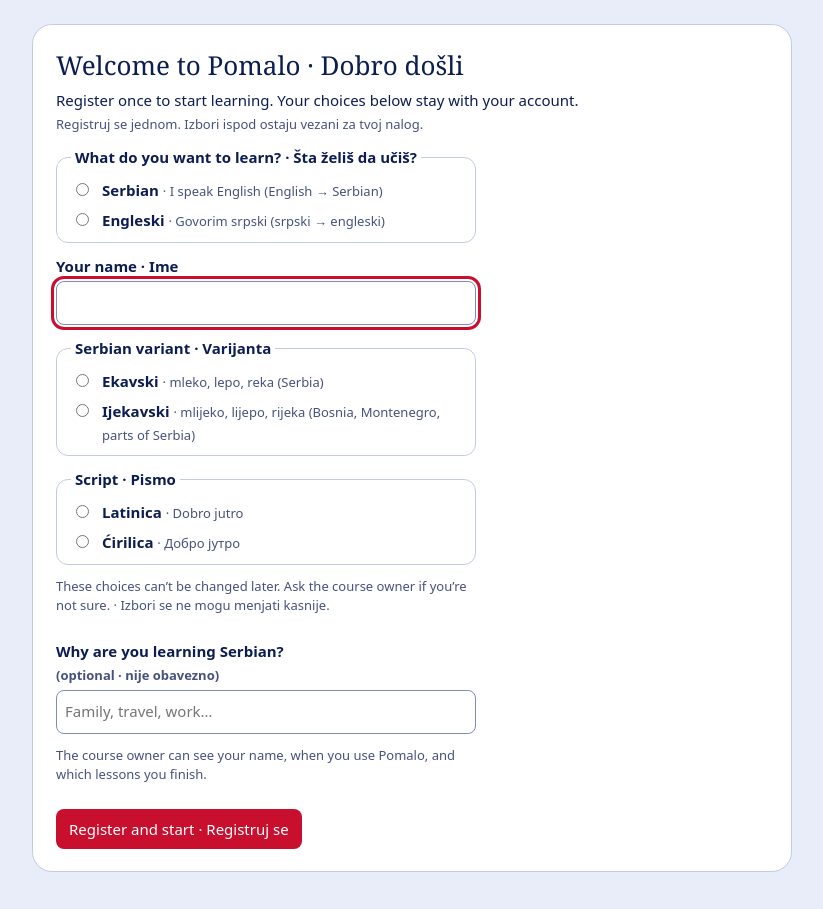
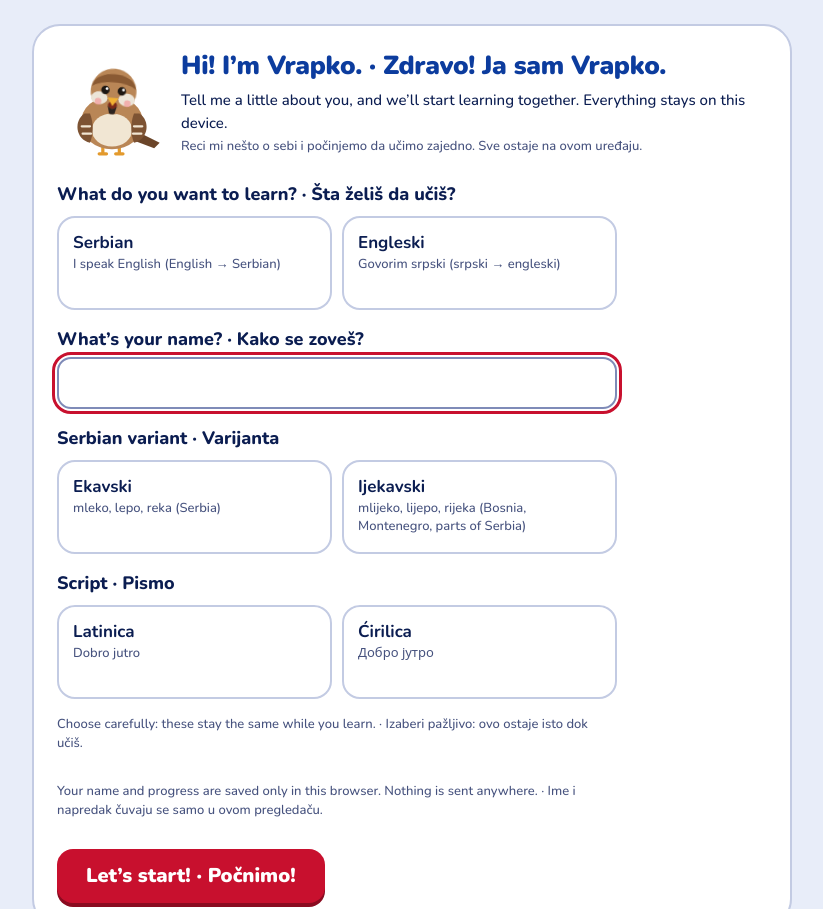
Before and after one commit to MilosSavicGit/Learning-Serbian, a plain HTML site: page index.html in a window 1280 px wide. Shown: the top 909 px of the page, without its empty margins (228-1051 px from the left). Drawn offline with nearby package versions, Linux system fonts and the light colour scheme.

Commit message:
Add files via upload

```diff
--- a/index.html
+++ b/index.html
@@ -4,7 +4,7 @@
 <meta charset="utf-8">
 <meta name="viewport" content="width=device-width, initial-scale=1, viewport-fit=cover">
 <title>Pomalo</title>
-<meta name="description" content="Pomalo: learn Serbian and English little by little, with Vrapko the sparrow.">
+<meta name="description" content="Pomalo: a free, playful way for children and beginners to learn Serbian and English little by little, with Vrapko the sparrow.">
 <style>:root{color-scheme:light dark}[hidden]{display:none!important}body{margin:0}</style>
 </head>
 <body>
@@ -30,6 +30,28 @@
   #pomalo-gate fieldset.variant input{width:auto;min-height:0;flex:none}
   #pomalo-gate fieldset.variant p{margin:0}
   #pomalo-design .pair[aria-label="Serbian variant"],#pomalo-design .pair[aria-label="Serbian script"],#pomalo-design header .direction{display:none}
+  #pomalo-gate{font-family:Nunito,system-ui,sans-serif}
+  #pomalo-gate h2{font-family:Nunito,system-ui,sans-serif;font-weight:900;letter-spacing:-.3px;font-size:26px;color:light-dark(#0c3c9e,#a9c1ff)}
+  #pomalo-gate .welcome{border-width:2px;border-radius:28px}
+  #pomalo-gate .welcome-head{display:grid;grid-template-columns:110px 1fr;gap:14px;align-items:center;margin-bottom:12px}
+  #pomalo-gate .welcome-bird{width:110px;height:110px;overflow:visible}
+  #pomalo-gate .welcome-bird .closed{display:none}
+  #pomalo-gate .welcome-bird .head{transform-box:fill-box;transform-origin:50% 90%;animation:gatebob 3s ease-in-out infinite}
+  @keyframes gatebob{50%{transform:rotate(5deg)}}
+  #pomalo-gate form{max-width:560px;gap:16px}
+  #pomalo-gate fieldset.variant{display:grid;grid-template-columns:1fr 1fr;gap:10px;border:0;padding:0}
+  #pomalo-gate fieldset.variant legend{font-size:18px;font-weight:800;padding:0 0 8px}
+  #pomalo-gate fieldset.variant label{position:relative;display:block;padding:14px 14px 12px;border:2px solid var(--g-line);border-radius:18px;background:light-dark(#fff,#16224a);cursor:pointer;font-size:17px;line-height:1.35;min-height:64px}
+  #pomalo-gate fieldset.variant label .muted{display:block;font-size:13px;margin-top:2px}
+  #pomalo-gate fieldset.variant input{position:absolute;opacity:0;width:1px;height:1px}
+  #pomalo-gate fieldset.variant label:has(input:checked){border-color:light-dark(#0c3c9e,#a9c1ff);background:light-dark(#e3e9fb,#1f2c5e);box-shadow:0 0 0 3px light-dark(rgba(12,60,158,.18),rgba(169,193,255,.25))}
+  #pomalo-gate fieldset.variant label:has(input:checked)::after{content:"✓";position:absolute;top:8px;right:12px;font-weight:900;color:light-dark(#0c3c9e,#a9c1ff)}
+  #pomalo-gate fieldset.variant label:has(input:focus-visible){outline:3px solid var(--g-accent);outline-offset:2px}
+  #pomalo-gate .name-field{font-size:18px;font-weight:800}
+  #pomalo-gate .name-field input{font-size:20px;min-height:52px;border-radius:14px;border-width:2px}
+  #pomalo-gate button.main{font-size:20px;font-weight:900;min-height:54px;padding:10px 28px;border-radius:16px;box-shadow:0 4px 0 light-dark(#8a0b20,#b83a40)}
+  #pomalo-gate .you button{min-height:32px;padding:4px 10px;font-size:13px;border-radius:999px}
+  @media(max-width:520px){#pomalo-gate fieldset.variant{grid-template-columns:1fr}#pomalo-gate .welcome-head{grid-template-columns:80px 1fr}#pomalo-gate .welcome-bird{width:80px;height:80px}#pomalo-gate h2{font-size:22px}}
   #pomalo-gate .err{color:var(--g-warn)}
   #pomalo-gate .admin summary{cursor:pointer;font:500 21px Georgia,serif;list-style-position:inside}
   #pomalo-gate .stats{display:flex;flex-wrap:wrap;gap:8px;margin:12px 0}
@@ -48,31 +70,60 @@
 
   <section class="card" data-gate="status" aria-live="polite"><p data-status>Checking your access…</p></section>
 
-  <section class="card" data-gate="register" hidden>
-    <h2>Welcome to Pomalo · Dobro došli</h2>
-    <p>Register once to start learning. Your choices below stay with your account.<br><span class="muted">Registruj se jednom. Izbori ispod ostaju vezani za tvoj nalog.</span></p>
+  <section class="card welcome" data-gate="register" hidden>
+    <div class="welcome-head">
+      <svg class="welcome-bird" viewBox="0 0 120 120" aria-hidden="true">
+  <g class="bird">
+    <path class="tail" d="M84 84 L112 98 L106 104 L80 94 Z" fill="#6b4529"/>
+    <g class="feet" stroke="#e39a2d" stroke-width="3.5" stroke-linecap="round" fill="none">
+      <path d="M50 100 v10 M46 110 h8"/><path d="M68 100 v10 M64 110 h8"/>
+    </g>
+    <ellipse cx="60" cy="76" rx="34" ry="29" fill="#b98656"/>
+    <ellipse cx="60" cy="84" rx="22" ry="18" fill="#f1e6d3"/>
+    <g class="wing wing-l"><path d="M30 66 C18 74 20 94 36 98 C40 88 40 76 36 66 Z" fill="#7d5333"/><path d="M27 80 h9 M28 88 h9" stroke="#f1e6d3" stroke-width="2.5" stroke-linecap="round"/></g>
+    <g class="wing wing-r"><path d="M90 66 C102 74 100 94 84 98 C80 88 80 76 84 66 Z" fill="#7d5333"/><path d="M84 80 h9 M83 88 h9" stroke="#f1e6d3" stroke-width="2.5" stroke-linecap="round"/></g>
+    <g class="head">
+      <circle cx="60" cy="42" r="25" fill="#b98656"/>
+      <path d="M36 38 C38 18 82 18 84 38 C74 30 46 30 36 38 Z" fill="#8a5a33"/>
+      <ellipse cx="45" cy="50" rx="9" ry="7" fill="#ece5d8"/>
+      <ellipse cx="75" cy="50" rx="9" ry="7" fill="#ece5d8"/>
+      <circle cx="44" cy="54" r="3.6" fill="#f2a3a3" opacity=".8"/>
+      <circle cx="76" cy="54" r="3.6" fill="#f2a3a3" opacity=".8"/>
+      <g class="eyes"><circle cx="51" cy="41" r="4.6" fill="#1d1712"/><circle cx="69" cy="41" r="4.6" fill="#1d1712"/><circle cx="52.6" cy="39.4" r="1.5" fill="#fff"/><circle cx="70.6" cy="39.4" r="1.5" fill="#fff"/></g>
+      <path class="closed" d="M46 42 q5 -5 10 0 M64 42 q5 -5 10 0" stroke="#1d1712" stroke-width="3" fill="none" stroke-linecap="round"/>
+      <ellipse class="mouth" cx="60" cy="57" rx="5" ry="4" fill="#7a2a1a"/>
+      <path d="M54 49 L66 49 L60 58 Z" fill="#f2b233"/>
+      <path d="M55 58 Q60 64 65 58 L63 66 Q60 68 57 66 Z" fill="#2c2420"/>
+    </g>
+  </g>
+</svg>
+      <div>
+        <h2>Hi! I’m Vrapko. · Zdravo! Ja sam Vrapko.</h2>
+        <p data-intro>Tell me a little about you, and we’ll start learning together.<br><span class="muted">Reci mi nešto o sebi i počinjemo da učimo zajedno.</span></p>
+      </div>
+    </div>
     <form data-register novalidate>
       <fieldset class="variant">
         <legend>What do you want to learn? · Šta želiš da učiš?</legend>
-        <label for="reg-sr"><input type="radio" id="reg-sr" name="course" value="sr"> <span><strong>Serbian</strong> <span class="muted">· I speak English (English → Serbian)</span></span></label>
-        <label for="reg-en"><input type="radio" id="reg-en" name="course" value="en"> <span><strong>Engleski</strong> <span class="muted">· Govorim srpski (srpski → engleski)</span></span></label>
+        <label for="reg-sr"><input type="radio" id="reg-sr" name="course" value="sr"> <span><strong>Serbian</strong> <span class="muted">I speak English (English → Serbian)</span></span></label>
+        <label for="reg-en"><input type="radio" id="reg-en" name="course" value="en"> <span><strong>Engleski</strong> <span class="muted">Govorim srpski (srpski → engleski)</span></span></label>
       </fieldset>
-      <label for="reg-name">Your name · Ime<input id="reg-name" name="name" autocomplete="name" maxlength="80" required></label>
+      <label for="reg-name" class="name-field">What’s your name? · Kako se zoveš?<input id="reg-name" name="name" autocomplete="given-name" maxlength="40" required></label>
       <fieldset class="variant">
         <legend>Serbian variant · Varijanta</legend>
-        <label for="reg-ek"><input type="radio" id="reg-ek" name="dialect" value="ek"> <span><strong>Ekavski</strong> <span class="muted">· mleko, lepo, reka (Serbia)</span></span></label>
-        <label for="reg-ij"><input type="radio" id="reg-ij" name="dialect" value="ij"> <span><strong>Ijekavski</strong> <span class="muted">· mlijeko, lijepo, rijeka (Bosnia, Montenegro, parts of Serbia)</span></span></label>
+        <label for="reg-ek"><input type="radio" id="reg-ek" name="dialect" value="ek"> <span><strong>Ekavski</strong> <span class="muted">mleko, lepo, reka (Serbia)</span></span></label>
+        <label for="reg-ij"><input type="radio" id="reg-ij" name="dialect" value="ij"> <span><strong>Ijekavski</strong> <span class="muted">mlijeko, lijepo, rijeka (Bosnia, Montenegro, parts of Serbia)</span></span></label>
       </fieldset>
       <fieldset class="variant">
         <legend>Script · Pismo</legend>
-        <label for="reg-la"><input type="radio" id="reg-la" name="script" value="la"> <span><strong>Latinica</strong> <span class="muted">· Dobro jutro</span></span></label>
-        <label for="reg-cy"><input type="radio" id="reg-cy" name="script" value="cy"> <span><strong>Ćirilica</strong> <span class="muted">· Добро јутро</span></span></label>
+        <label for="reg-la"><input type="radio" id="reg-la" name="script" value="la"> <span><strong>Latinica</strong> <span class="muted">Dobro jutro</span></span></label>
+        <label for="reg-cy"><input type="radio" id="reg-cy" name="script" value="cy"> <span><strong>Ćirilica</strong> <span class="muted">Добро јутро</span></span></label>
       </fieldset>
-      <p class="muted">These choices can’t be changed later. Ask the course owner if you’re not sure. · Izbori se ne mogu menjati kasnije.</p>
-      <label for="reg-why">Why are you learning Serbian? <span class="muted">(optional · nije obavezno)</span><input id="reg-why" name="why" maxlength="200" placeholder="Family, travel, work…"></label>
-      <p class="muted">The course owner can see your name, when you use Pomalo, and which lessons you finish.</p>
+      <p class="muted" data-fixed-note>These choices can’t be changed later. Ask the course owner if you’re not sure. · Izbori se ne mogu menjati kasnije.</p>
+      <label for="reg-why" data-why>Why are you learning Serbian? <span class="muted">(optional · nije obavezno)</span><input id="reg-why" name="why" maxlength="200" placeholder="Family, travel, work…"></label>
+      <p class="muted" data-privacy>The course owner can see your name, when you use Pomalo, and which lessons you finish.</p>
       <p class="err" data-reg-error hidden></p>
-      <button class="main" type="submit">Register and start · Registruj se</button>
+      <button class="main" type="submit">Let’s start! · Počnimo!</button>
     </form>
   </section>
 
@@ -174,6 +225,26 @@
     return [{doc, collection}, {id: async () => id, isOwner: async () => false, can: async () => true}];
   }
 
+  function standaloneTexts() {
+    $('[data-intro]').innerHTML = 'Tell me a little about you, and we’ll start learning together. Everything stays on this device.<br><span class="muted">Reci mi nešto o sebi i počinjemo da učimo zajedno. Sve ostaje na ovom uređaju.</span>';
+    $('[data-fixed-note]').textContent = 'Choose carefully: these stay the same while you learn. · Izaberi pažljivo: ovo ostaje isto dok učiš.';
+    $('[data-why]').hidden = true;
+    $('[data-privacy]').textContent = 'Your name and progress are saved only in this browser. Nothing is sent anywhere. · Ime i napredak čuvaju se samo u ovom pregledaču.';
+  }
+  function newLearnerButton(you) {
+    const btn = document.createElement('button');
+    btn.type = 'button';
+    btn.textContent = 'New learner';
+    let armed = false, timer;
+    btn.addEventListener('click', () => {
+      if (!armed) { armed = true; btn.textContent = 'Tap again to start over'; timer = setTimeout(() => { armed = false; btn.textContent = 'New learner'; }, 4000); return; }
+      clearTimeout(timer);
+      try { ['pomalo-local-db', 'pomalo-local-id', 'pomalo-part-one-v2'].forEach(k => localStorage.removeItem(k)); } catch {}
+      location.reload();
+    });
+    you.append(' ', btn);
+  }
+
   async function start() {
     const timeout = setTimeout(() => status('Pomalo can’t reach its server right now. Check your connection, then reload the page.'), 12000);
     const framed = (() => { try { return window.top !== window; } catch { return true; } })();
@@ -183,6 +254,7 @@
     else [db, user] = claude?.use ? await Promise.all([claude.use('db'), claude.use('user')]) : [null, null];
     if (!db || !user) { clearTimeout(timeout); status('Sign in to claude.ai with the account this course was shared with, then reload this page.'); return; }
     uid = await user.id();
+    if (window.pomaloStandalone) standaloneTexts();
     const owner = await user.isOwner();
     if (!uid) { clearTimeout(timeout); status('Sign in to claude.ai with the account this course was shared with, then reload this page.'); return; }
 
@@ -207,8 +279,9 @@
   function begin() {
     lastSummary = '';
     const you = $('[data-gate="you"]');
-    you.textContent = 'Signed in as ' + me.name; you.hidden = false;
+    you.textContent = (window.pomaloStandalone ? 'Learner: ' : 'Signed in as ') + me.name; you.hidden = false;
     window.addEventListener('pomalo:progress', onProgress);
+    if (window.pomaloStandalone) setTimeout(() => newLearnerButton(you), 0);
     const settings = {course: me.course === 'en' ? 'en' : 'sr', dialect: me.dialect === 'ij' ? 'ij' : 'ek', script: me.script === 'cy' ? 'cy' : 'la'};
     you.textContent += ' · ' + describe(me);
     const apply = () => { document.getElementById('pomalo-design').classList.add('fixed-variant'); window.pomaloMergeProgress(me.courses, me.savedAt); window.pomaloSetDialect(settings); window.pomaloMergeMistakes(me.mistakes); };
```
